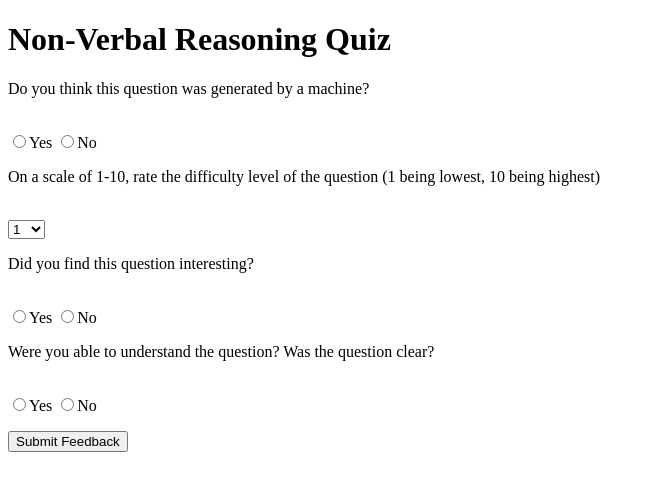
After one commit to hardiksurana/non-verbal-reasoning, a Flask app: template src/webapp/templates/feedback.html in a window 1280 px wide. The commit adds this page. Shown: the top 491 px of the page, without its empty margins (0-655 px from the left). Run offline with Flask 2, Linux system fonts and the light colour scheme; the template is opened without the code that fills it, so the values that code supplies are empty; parts of the project's set-up code (start-up, migrations or seed data) failed here and were passed over.

Commit message:
collected feedback; can use service in external networks; can generate one quiz per user

```diff
--- a/src/webapp/app.py
+++ b/src/webapp/app.py
@@ -1,7 +1,8 @@
-from flask import Flask, render_template, redirect, url_for, request
+from flask import Flask, render_template, redirect, url_for, request, session
 import requests
 from random import shuffle
 import json
+import uuid
 import sys, os
 sys.path.insert(0, os.path.dirname(os.getcwd()))
 
@@ -9,7 +10,9 @@ from generateQuestionPaper import generate_questions
 
 # create the application object
 app = Flask(__name__)
+app.secret_key = "non_verbal_reasoning"
 app.config['UPLOAD_FOLDER'] = '/Users/hardik/Desktop/projects/turtle/webapp/static/result/'
+app.config['SEND_FILE_MAX_AGE_DEFAULT'] = 0
 
 NUM_SETS = 1
 NUM_QUESTIONS = 3   # number of questions in quiz
@@ -17,7 +20,9 @@ NUM_POLYGONS = 2    # indicative of difficulty level
 NUM_OPTIONS = 3     # number of answer options
 questions = dict()
 responses = dict()
-current_question = 1
+feedback_dict = dict()
+
+# current_question = 1
 student_details = None
 
 def calculate(questions, responses):
@@ -25,59 +30,113 @@ def calculate(questions, responses):
 
 @app.route('/', methods = ['GET'])
 def home():
+    if 'user_id' in session:
+        session.pop('user_id', None)
+    if 'user_name' in session:
+        session.pop('user_name', None)
+    if 'current_question' in session:
+        session.pop('current_question', None)
     return render_template('home.html')
 
-@app.route('/submitDetails', methods = ['POST'])
-def submitDetails():
-    global current_question
+@app.route('/enterQuiz', methods = ['POST'])
+def enterQuiz():
     global questions
+
     if request.method == 'POST':
+        # collect user's details
         student_details = request.form
+        session['user_id'] = uuid.uuid1().hex
+        print("session user_id = " + session['user_id'])
+        session['user_name'] = student_details['user_name']
+        session['current_question'] = 1
+
+        # generate the quiz questions
+        questions = generate_questions(session['user_id'], NUM_QUESTIONS, NUM_POLYGONS, NUM_OPTIONS).copy()
+
         # render the quiz page with the first question
-        questions = generate_questions(NUM_QUESTIONS, NUM_POLYGONS, NUM_OPTIONS).copy()
-        distractors = questions[str(current_question)]['distractors']
-        answer = questions[str(current_question)]['answer']
+        distractors = questions[str(session['current_question'])]['distractors']
+        answer = questions[str(session['current_question'])]['answer']
         distractors.append(str(answer))
         shuffle(distractors)
 
         # print json.dumps(questions, sort_keys=True, indent=4)
         return render_template("quiz.html",
-        question_text = questions[str(current_question)]['question_text'],
-        question_filepath = questions[str(current_question)]['question'],
+        question_text = questions[str(session['current_question'])]['question_text'],
+        question_filepath = questions[str(session['current_question'])]['question'],
         options = distractors
-        # options = shuffle(questions[str(current_question)]['distractors'].append(questions[str(current_question)]['answer']))
         )
 
-@app.route('/generate', methods = ['GET', 'POST'])
+@app.route('/feedback', methods = ['POST'])
+def feedback():
+    global questions
+    global feedback_dict
+    global responses
+
+    if request.method == 'POST':
+        # store responses of the user
+        responses[str(session['current_question'])] = dict()
+        responses[str(session['current_question'])]["response"] = request.form["options"]
+        responses[str(session['current_question'])]["time_in_seconds"] = request.form["timeTaken"]
+        print "\nQuestion = {0}. Response = {1}. Answer = {2}\n".format(str(session['current_question']), responses[str(session['current_question'])], questions[str(session['current_question'])]['answer'])
+        # session['current_question'] += 1
+
+        # render the feedback page
+        if session['current_question'] <= NUM_QUESTIONS:
+            return render_template("feedback.html")
+        else:
+            print json.dumps(responses, sort_keys=True, indent=4)
+            session.pop('user_id', None)
+            session.pop('user_name', None)
+            session.pop('current_question', None)
+            questions = dict()
+            responses = dict()
+            feedback_dict = dict()
+
+            print("quiz is completed")
+            return render_template("home.html")
+            # result = calculate(questions, responses)
+
+@app.route('/generate', methods = ['POST'])
 def generate():
-    global current_question
     global questions
+    global feedback_dict
     global responses
+
     if request.method == 'POST':
-        responses[str(current_question)] = dict()
-        responses[str(current_question)]["response"] = request.form['options']
-        responses[str(current_question)]["time_in_seconds"] = request.form['timeTaken']
-        print "\nQuestion = {0}. Response = {1}. Answer = {2}\n".format(str(current_question), responses[str(current_question)], questions[str(current_question)]['answer'])
-        current_question += 1
-        if current_question <= NUM_QUESTIONS:
-            distractors = questions[str(current_question)]['distractors']
-            answer = questions[str(current_question)]['answer']
+        feedback_dict[str(session['current_question'])] = dict()
+        feedback_dict[str(session['current_question'])]["machineGenerated"] = request.form["machineGenerated"]
+        feedback_dict[str(session['current_question'])]["difficultyScale"] = request.form["difficultyScale"]
+        feedback_dict[str(session['current_question'])]["interestingQuestion"] = request.form["interestingQuestion"]
+        feedback_dict[str(session['current_question'])]["questionClear"] = request.form["questionClear"]
+
+
+        session['current_question'] += 1
+        if session['current_question'] <= NUM_QUESTIONS:
+            distractors = questions[str(session['current_question'])]['distractors']
+            answer = questions[str(session['current_question'])]['answer']
             distractors.append(str(answer))
             shuffle(distractors)
 
             return render_template("quiz.html",
-            question_text = questions[str(current_question)]['question_text'],
-            question_filepath = questions[str(current_question)]['question'],
+            question_text = questions[str(session['current_question'])]['question_text'],
+            question_filepath = questions[str(session['current_question'])]['question'],
             options = distractors
             )
         else:
             print json.dumps(responses, sort_keys=True, indent=4)
-            current_question = 1
+            print json.dumps(feedback_dict, sort_keys=True, indent=4)
+            session.pop('user_id', None)
+            session.pop('user_name', None)
+            session.pop('current_question', None)
             questions = dict()
             responses = dict()
+            feedback_dict = dict()
             print("quiz is completed")
             return render_template("home.html")
             # result = calculate(questions, responses)
 
+
 if __name__ == "__main__":
-    app.run(debug=True,port=9000)
+    # app.run(debug=True, port=9000)
+    app.run(host="0.0.0.0", debug=True, port=5000)
+    # app.run()
--- /dev/null
+++ b/src/webapp/templates/feedback.html
@@ -0,0 +1,51 @@
+<!DOCTYPE html>
+<html lang="en" dir="ltr">
+  <head>
+    <meta charset="utf-8">
+    <title>Feedback | NVR Quiz</title>
+    <meta name="viewport" content="width=device-width, initial-scale=1.0">
+</head>
+    <body>
+      <div class="container">
+        <h1 class="title">Non-Verbal Reasoning Quiz</h1>
+          <form action = "{{ url_for('generate') }}" method = "POST">
+            <!-- question 1 -->
+            <p>Do you think this question was generated by a machine?</p>
+            <br/>
+            <input type = "radio" name = "machineGenerated" id="yes" value="yes">Yes</input>
+            <input type = "radio" name = "machineGenerated" id="no" value="no">No</input>
+            <br/>
+
+            <!-- question 2 -->
+            <p>On a scale of 1-10, rate the difficulty level of the question (1 being lowest, 10 being highest)</p>
+            <br/>
+            <select name="difficultyScale">
+                {% for n in range(1, 11) %}
+                    <option value= {{n}}>{{n}}</option>
+                {% endfor %}
+            </select>
+            <br/>
+
+            <!-- question 3 -->
+            <p>Did you find this question interesting?</p>
+            <br/>
+            <input type = "radio" name = "interestingQuestion" id="yes" value="yes">Yes</input>
+            <input type = "radio" name = "interestingQuestion" id="no" value="no">No</input>
+            <br/>
+
+            <!-- question 4 -->
+            <p>Were you able to understand the question? Was the question clear?</p>
+            <br/>
+            <input type = "radio" name = "questionClear" id="yes" value="yes">Yes</input>
+            <input type = "radio" name = "questionClear" id="no" value="no">No</input>
+            <br/>
+
+            <p><input type = "submit" value = "Submit Feedback" /></p>
+         </form>
+      </div>
+
+    {% block content %}
+    {% endblock %}
+
+    </body>
+</html>
--- a/src/webapp/templates/result.html
+++ b/src/webapp/templates/result.html
@@ -1,7 +1,7 @@
 <!DOCTYPE html>
 <html>
   <head>
-    <title>Results | NVR Quiz</title>
+    <title>Result | NVR Quiz</title>
     <meta name="viewport" content="width=device-width, initial-scale=1.0">
   </head>
   <body>
```
Also changed, not shown: src/webapp/templates/home.html (+4 -3 lines), src/webapp/templates/quiz.html (+6 -5 lines), 3 other files.
